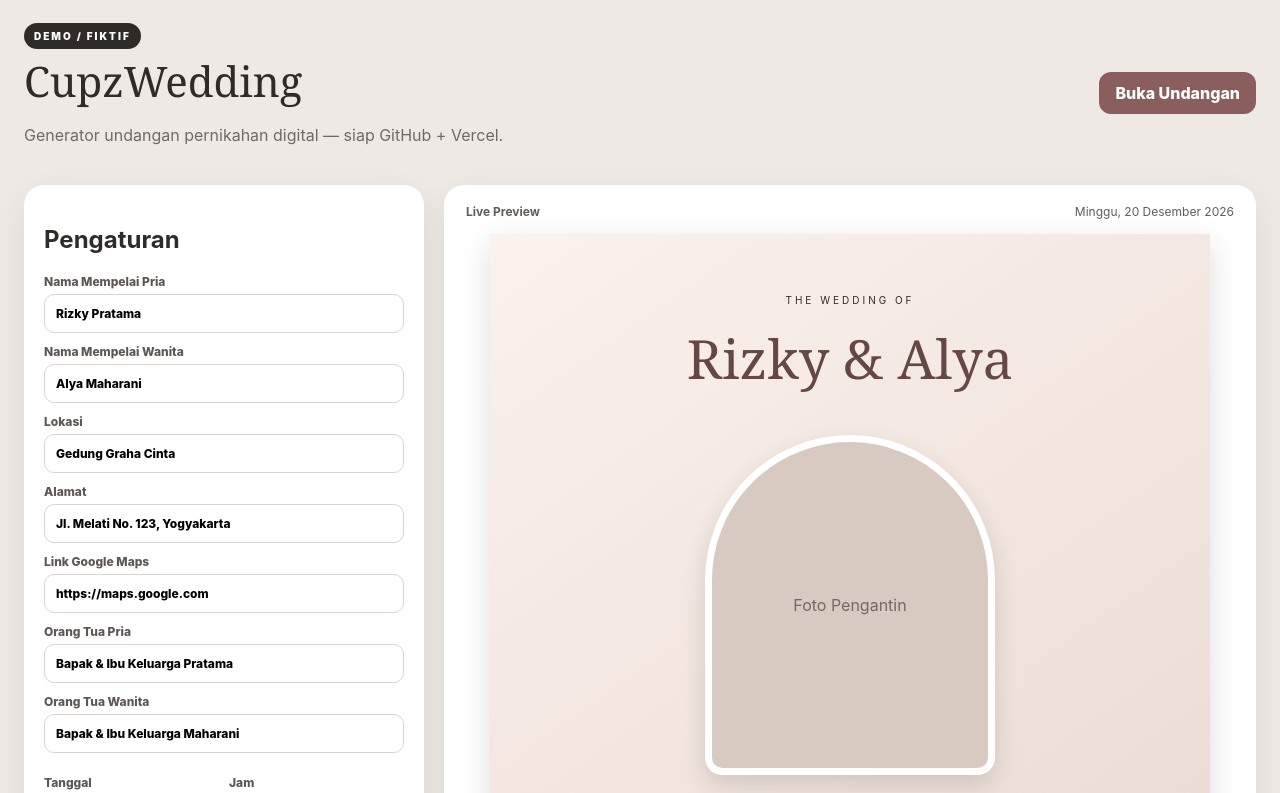
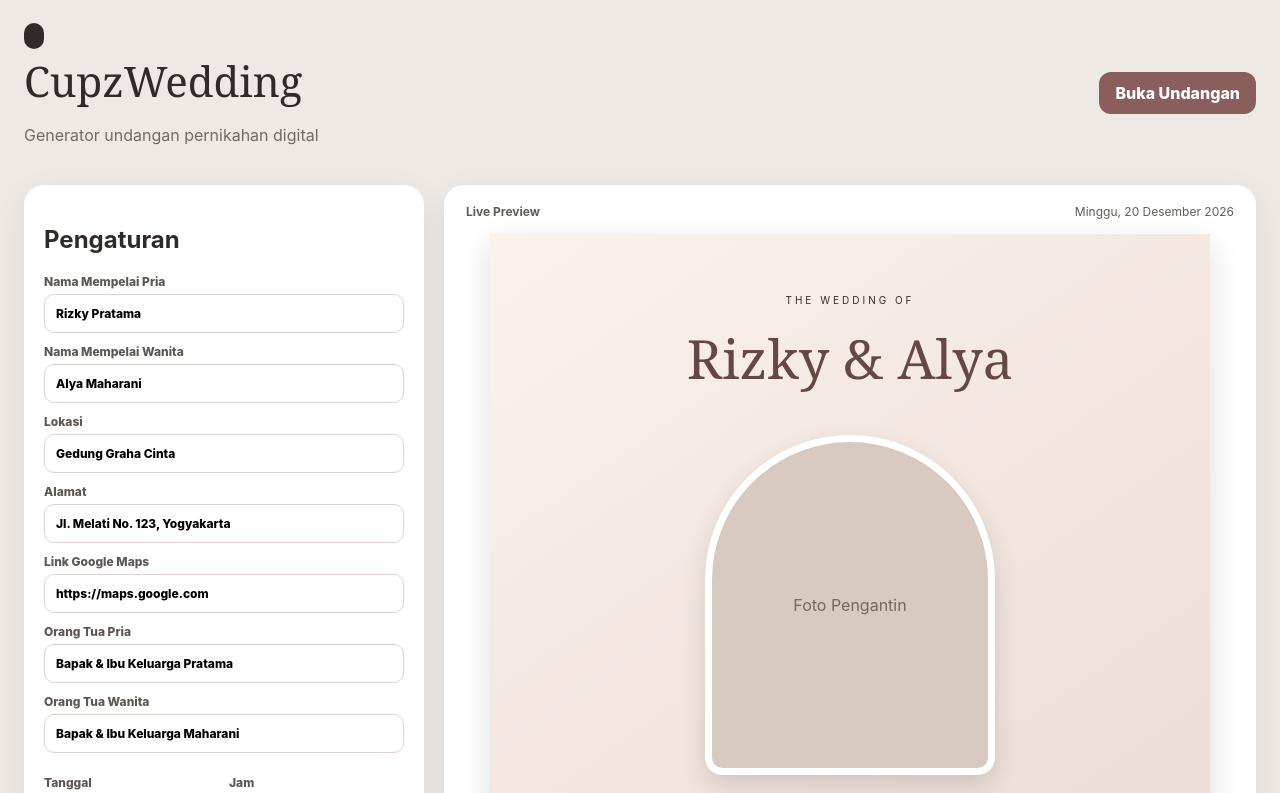
Before and after one commit to gebehfollow10-source/cupweddingproject, a Next.js app: page / in a window 1280 px wide. Shown: the top 793 px of the page. Built offline with nearby package versions, Linux system fonts and the light colour scheme.

Commit message:
Add files via upload

```diff
--- a/app/page.js
+++ b/app/page.js
@@ -24,7 +24,7 @@ export default function Home(){
  function upload(e){const f=e.target.files?.[0];if(!f)return;const r=new FileReader();r.onload=()=>setPhoto(r.result);r.readAsDataURL(f)}
  function wa(){if(!rsvp)return;window.open(`https://wa.me/?text=${encodeURIComponent(`Halo, saya ${rsvp} akan hadir di pernikahan ${initials}.`)}`,"_blank")}
  return <main style={{"--accent":color}}>
-  <header className="top"><div><span className="badge">DEMO / FIKTIF</span><h1>CupzWedding</h1><p>Generator undangan pernikahan digital — siap GitHub + Vercel.</p></div><button className="btn" onClick={()=>setOpen(true)}>Buka Undangan</button></header>
+  <header className="top"><div><span className="badge"></span><h1>CupzWedding</h1><p>Generator undangan pernikahan digital </p></div><button className="btn" onClick={()=>setOpen(true)}>Buka Undangan</button></header>
   <div className="layout">
    <aside className="editor">
     <h2>Pengaturan</h2>
```
